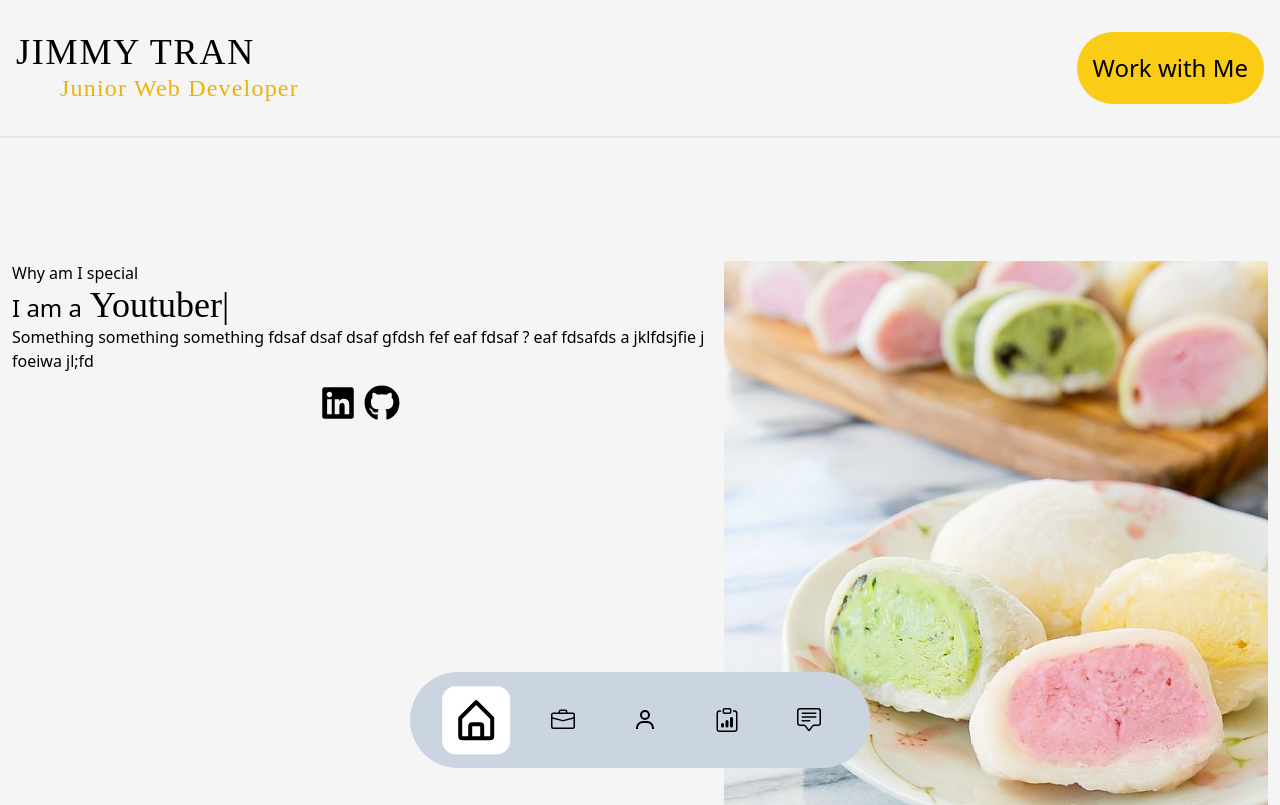
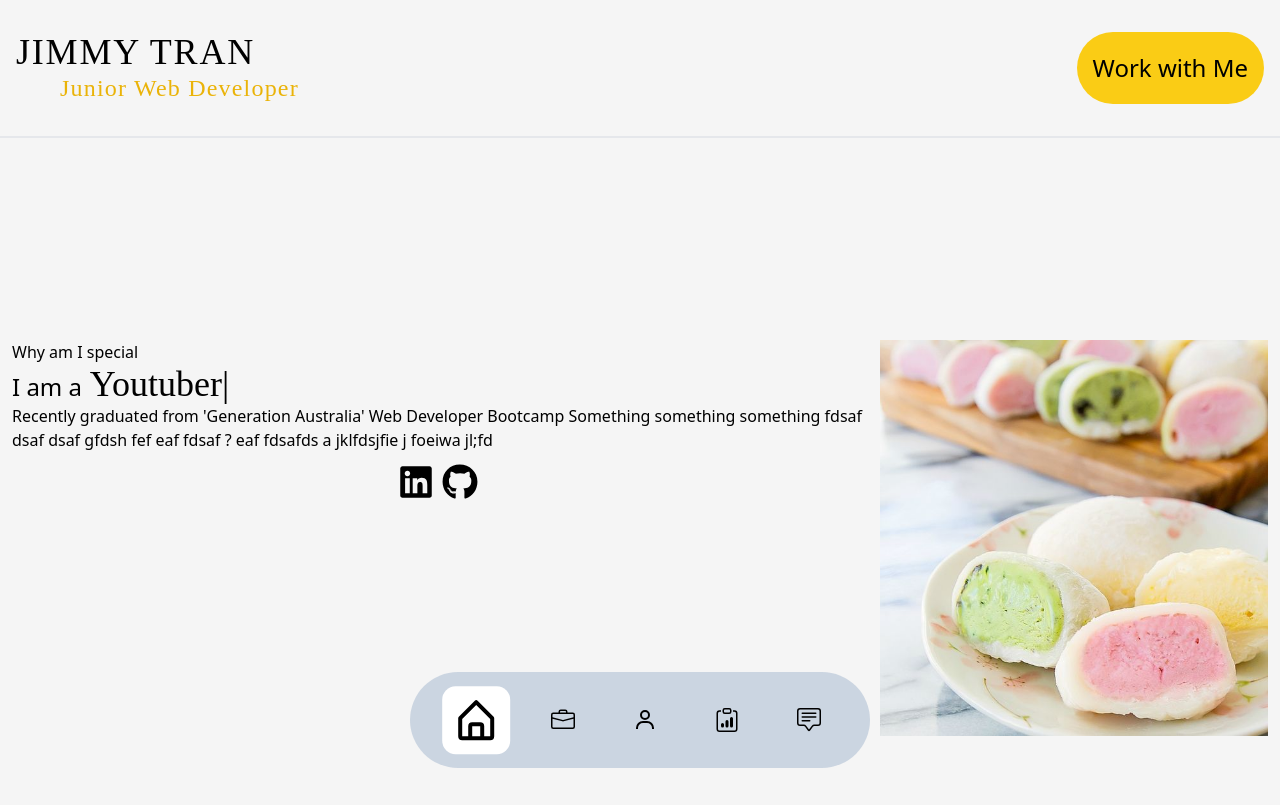
Before and after one commit to ChimmyTee/Portfolio, a React (Create React App) app: page / in a window 1280 px wide. Shown: the top 805 px of the page. Built offline with nearby package versions, Linux system fonts and the light colour scheme; a web font is replaced by a local one.

Commit message:
some text to banner

```diff
--- a/src/components/Banner.js
+++ b/src/components/Banner.js
@@ -27,7 +27,8 @@ const Banner = () => {
                                 2000,
                             ]} className='font-title text-4xl' speed={50} wrapper='span' repeat={Infinity} />
                         </h1>
-                        <p class='mb-3'>Something something something
+                        <p class='mb-3'>Recently graduated from 'Generation Australia' Web Developer Bootcamp
+                            Something something something
                             fdsaf dsaf dsaf gfdsh fef eaf fdsaf ? eaf
                             fdsafds a jklfdsjfie j foeiwa jl;fd
                         </p>
```
